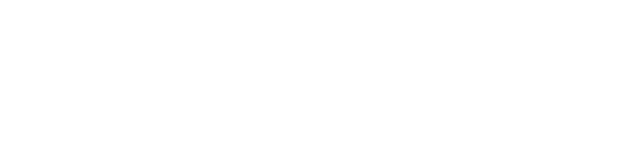
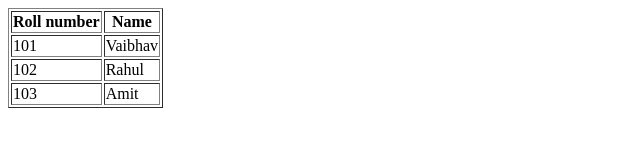
Before and after one commit to acciojob/basic-html-tables-vaibhav282001, a website: page main.html in a window 1280 px wide. Shown: the whole page, without its empty margins (0-640 px from the left). Drawn offline with Linux system fonts and the light colour scheme.

Commit message:
created a submission

```diff
--- a/main.html
+++ b/main.html
@@ -1,16 +1,38 @@
 <!DOCTYPE html>
+<html lang="en">
+<head>
+    <meta charset="UTF-8">
+    <title>Basic HTML Table</title>
+</head>
+<body>
 
-<html>
+    <table border="1">
 
-<head>
-	<link rel="stylesheet" href="styles.css">
-</head>
+        <thead>
+            <tr>
+                <th>Roll number</th>
+                <th>Name</th>
+            </tr>
+        </thead>
 
-<body>
-	<!-- the entire body must be written by student -->
-    <script type="text/javascript" src="./script.js">
-</script>
+        <tbody>
+            <tr>
+                <td>101</td>
+                <td>Vaibhav</td>
+            </tr>
+
+            <tr>
+                <td>102</td>
+                <td>Rahul</td>
+            </tr>
+
+            <tr>
+                <td>103</td>
+                <td>Amit</td>
+            </tr>
+        </tbody>
+
+    </table>
 
 </body>
-
 </html>
```
